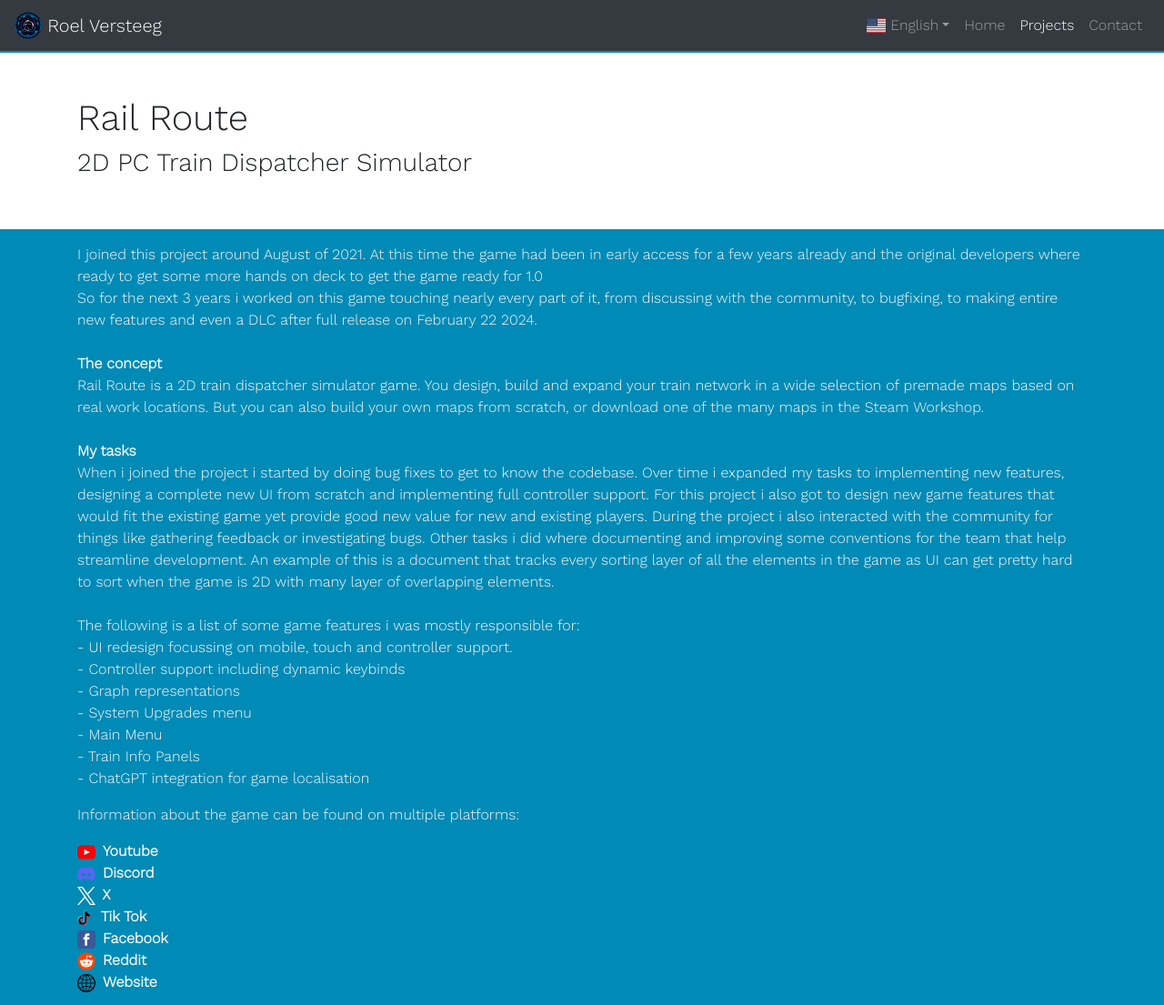
After one commit to Rovexx/Portfolio_website, a PHP site: page /projects/misc/rail_route.php in a window 1280 px wide. The commit adds this page. Shown: the top 1105 px of the page at 91% size. Run offline with PHP 8.4, Linux system fonts and the light colour scheme.

Commit message:
Added Rail Route game, updated some icons and fixed page error

```diff
--- /dev/null
+++ b/projects/misc/rail_route.php
@@ -0,0 +1,180 @@
+<?php include_once '../../includes/head.php';?>
+  <body>
+    <!-- Include navbar -->
+    <?php include_once '../../includes/navbar.php';?>
+
+    <div class="container my-5">
+      <div class="row">
+        <div class="col">
+          <h1>Rail Route</h1>
+          <h3>2D PC Train Dispatcher Simulator</h3>
+        </div>
+      </div>
+    </div>
+    <div class="bg-blue">
+      <div class="container">
+        <div class="row">
+          <div class="col mt-3 text-light">
+          <?php if ($_SESSION['lang'] == "nl") { ?>
+            <p>
+              Rond augustus 2021 sloot ik mij aan bij dit project. Op dat moment was de game al een paar jaar in vroege toegang en de oorspronkelijke ontwikkelaars stonden klaar om wat meer handen aan dek te krijgen om de game klaar te maken voor 1.0<br>
+              De volgende drie jaar heb ik aan deze game gewerkt waarbij ik bijna elk onderdeel ervan heb aangepakt, van discussies met de community tot het oplossen van bugs, tot het maken van geheel nieuwe functionaliteiten en zelfs een DLC na de volledige release op 22 februari 2024.<br>
+              <br>
+              <span class="font-weight-bold">Het concept</span><br>
+              Rail Route is een 2D trein verkeersleider simulatie spel. Je ontwerpt, bouwt, en breid je train netwerk uit in een ruime selectie aan kaarten, gebaseeerd op echte locaties.
+              Je kunt ook je eigen kaarten maken of een van de vele kaarten downloaden via de Steam Workshop.<br>
+              <br>
+              <span class="font-weight-bold">Mijn taken</span><br>
+              Toen ik bij het project kwam, begon ik met het oplossen van bugs om de codebase te leren kennen. In de loop van de tijd heb ik mijn taken uitgebreid met het implementeren van nieuwe functionaliteiten, het helemaal opnieuw ontwerpen van een compleet nieuwe gebruikersinterface
+              en het implementeren van volledige controllerondersteuning.
+              Voor dit project heb ik ook nieuwe spelfuncties ontworpen die bij het bestaande spel zouden passen en toch een goede nieuwe waarde zouden bieden voor zowel nieuwe als bestaande spelers.
+              Tijdens het project heb ik ook contact gehad met de community voor zaken als het verzamelen van feedback of het onderzoeken van bugs.
+              Andere taken die ik deed, waren het documenteren en verbeteren van enkele conventies voor het team die de ontwikkeling helpen stroomlijnen.
+              Een voorbeeld hiervan is een document dat elke sorteerlaag van alle elementen in het spel bijhoudt, omdat de gebruikersinterface behoorlijk moeilijk te sorteren kan zijn als het spel 2D is met veel lagen overlappende elementen.<br>
+              <br>
+              Hieronder volgt een lijst met enkele gamefuncties waarvoor ik voornamelijk verantwoordelijk was:<br>
+              - Herontwerp van de gebruikersinterface met de nadruk op ondersteuning voor mobiel, touch en controller.<br>
+              - Controllerondersteuning inclusief dynamische sneltoetsen<br>
+              - Grafiekweergaven<br>
+              - Systeemupgrades-menu<br>
+              - Hoofdmenu<br>
+              - Treininfopanelen<br>
+              - ChatGPT-integratie voor gamelokalisatie<br>
+            </p>
+          <?php } else { ?>
+            <p>
+              I joined this project around August of 2021. At this time the game had been in early access for a few years already and the original developers where ready to get some more hands on deck to get the game ready for 1.0<br>
+              So for the next 3 years i worked on this game touching nearly every part of it, from discussing with the community, to bugfixing, to making entire new features and even a DLC after full release on February 22 2024.<br>
+              <br>
+              <span class="font-weight-bold">The concept</span><br>
+              Rail Route is a 2D train dispatcher simulator game. You design, build and expand your train network in a wide selection of premade maps based on real work locations.
+              But you can also build your own maps from scratch, or download one of the many maps in the Steam Workshop.<br>
+              <br>
+              <span class="font-weight-bold">My tasks</span><br>
+              When i joined the project i started by doing bug fixes to get to know the codebase. Over time i expanded my tasks to implementing new features, designing a complete new UI from scratch and implementing full controller support.
+              For this project i also got to design new game features that would fit the existing game yet provide good new value for new and existing players.
+              During the project i also interacted with the community for things like gathering feedback or investigating bugs.
+              Other tasks i did where documenting and improving some conventions for the team that help streamline development.
+              An example of this is a document that tracks every sorting layer of all the elements in the game as UI can get pretty hard to sort when the game is 2D with many layer of overlapping elements.<br>
+              <br>
+              The following is a list of some game features i was mostly responsible for:<br>
+              - UI redesign focussing on mobile, touch and controller support.<br>
+              - Controller support including dynamic keybinds<br>
+              - Graph representations<br>
+              - System Upgrades menu<br>
+              - Main Menu<br>
+              - Train Info Panels<br>
+              - ChatGPT integration for game localisation<br>
+            </p>
+          <?php } ?>
+          </div>
+        </div>
+        <!-- Links -->
+        <div class="row justify-content-md-center text-light">
+          <div class="col-sm">
+            <p>
+            <?php if ($_SESSION['lang'] == "nl") { ?>
+              Informatie over de game is op verschillende locaties te vinden:
+            <?php } else { ?>
+              Information about the game can be found on multiple platforms:
+            <?php } ?>
+            </p>
+            <ul class="list-unstyled text-small">
+              <li><a href="https://www.youtube.com/@railroute" rel="noopener noreferrer" target="_blank" class="text-light font-weight-bold"><img class="socialicons pr-2" src="/content/logos/icon_youtube.svg">Youtube</a></li>
+              <li><a href="https://discord.com/invite/railroute" rel="noopener noreferrer" target="_blank" class="text-light font-weight-bold"><img class="socialicons pr-2" src="/content/logos/icon_discord.svg">Discord</a></li>
+              <li><a href="https://x.com/RailRouteGame" rel="noopener noreferrer" target="_blank" class="text-light font-weight-bold"><img class="socialicons pr-2" src="/content/logos/icon_x.svg">X</a></li>
+              <li><a href="https://www.tiktok.com/@railroutegame" rel="noopener noreferrer" target="_blank" class="text-light font-weight-bold"><img class="socialicons pr-2" src="/content/logos/icon_tiktok.svg">Tik Tok</a></li>
+              <li><a href="https://www.facebook.com/RailRouteGame" rel="noopener noreferrer" target="_blank" class="text-light font-weight-bold"><img class="socialicons pr-2" src="/content/logos/icon_facebook.svg">Facebook</a></li>
+              <li><a href="https://www.reddit.com/r/RailRoute/" rel="noopener noreferrer" target="_blank" class="text-light font-weight-bold"><img class="socialicons pr-2" src="/content/logos/icon_reddit.svg">Reddit</a></li>
+              <li><a href="https://railroute.eu/" rel="noopener noreferrer" target="_blank" class="text-light font-weight-bold"><img class="socialicons pr-2" src="/content/logos/icon_internet.svg">Website</a></li>
+            </ul>
+          </div>
+        </div>
+        <!-- Video -->
+        <div class="background-blue">
+          <div class="col-md-10 offset-md-1 justify-content-center">
+            <div class="video-container">
+              <iframe
+                title="Rail Route 1.0 Release trailer"
+                src="https://www.youtube.com/embed/aipDdgzpyNA"
+                frameborder="0"
+                allow="accelerometer; autoplay; encrypted-media; gyroscope; picture-in-picture"
+                allowfullscreen>
+              </iframe>
+            </div>
+          </div>
+        </div>
+        <br>
+        <!-- Images -->
+        <div id="carouselIndicators" class="carousel slide" data-ride="carousel">
+          <ol class="carousel-indicators">
+            <li data-target="#carouselIndicators" data-slide-to="0" class="active"></li>
+            <li data-target="#carouselIndicators" data-slide-to="1"></li>
+          </ol>
+          <div class="carousel-inner">
+            <div class="carousel-item active">
+              <img src="/content/projecten/misc/rail_route/rail_route_2.jpg" class="d-block w-100">
+            </div>
+            <div class="carousel-item">
+              <img src="/content/projecten/misc/rail_route/rail_route_3.jpg" class="d-block w-100">
+            </div>
+            <div class="carousel-item">
+              <img src="/content/projecten/misc/rail_route/rail_route_4.jpg" class="d-block w-100">
+            </div>
+            <div class="carousel-item">
+              <img src="/content/projecten/misc/rail_route/rail_route_5.jpg" class="d-block w-100">
+            </div>
+            <div class="carousel-item">
+              <img src="/content/projecten/misc/rail_route/rail_route_6.jpg" class="d-block w-100">
+            </div>
+            <div class="carousel-item">
+              <img src="/content/projecten/misc/rail_route/rail_route_7.jpg" class="d-block w-100">
+            </div>
+          </div>
+          <a class="carousel-control-prev" href="#carouselIndicators" role="button" data-slide="prev">
+            <span class="carousel-control-prev-icon" aria-hidden="true"></span>
+            <span class="sr-only">Previous</span>
+          </a>
+          <a class="carousel-control-next" href="#carouselIndicators" role="button" data-slide="next">
+            <span class="carousel-control-next-icon" aria-hidden="true"></span>
+            <span class="sr-only">Next</span>
+          </a>
+        </div>
+        <div class="row my-4">
+          <div class="col">
+            <p class="font-weight-bolder text-right text-uppercase">
+              <?= $lang['client']; ?><br>
+              <?= $lang['programmingLanguage']; ?><br>
+              <?= $lang['projectDuration']; ?><br>
+              <?= $lang['programs']; ?><br>
+              PLATFORM
+            </p>
+          </div>
+          <div class="col">
+            <p class="text-left text-light">
+              Freelance<br>
+              C#<br>
+              3 Years<br>
+              Unity<br>
+              (Steam) Windows, Mac, Linux, Steam Deck
+            </p>
+          </div>
+        </div>
+      </div>
+    </div>
+    <div class="bg-dark">
+      <br>
+      <!-- Include footer -->
+      <?php include_once '../../includes/footer.php';?>
+    </div>
+    <!-- Include scripts -->
+    <?php include_once '../../includes/scripts.html';?>
+  </body>
+  <script>
+    $(document).ready(function () {
+      $('#nav_home').removeClass('active');
+      $('#nav_projects').addClass('active');
+      $('#nav_contact').removeClass('active');
+    });
+  </script>
+</html>
--- a/projects/school/live_inc.php
+++ b/projects/school/live_inc.php
@@ -55,7 +55,7 @@
               Live Inc. is a 2 vs 2 multiplayer game set in the 80s. It involves 2 teams, the infiltrators who have to break into an office of the corporation Live Inc to collect evidence that the company has bad intentions.<br>
               The opposing team takes on the role of Live Inc.'s security and has to catch the opposing team.<br>
               <br>
-              <span class="font-weight-bold">Mijn taken</span><br>
+              <span class="font-weight-bold">My tasks</span><br>
               During this project I looked at how I could implement multiplayer in a Unity game. I chose to use SteamWorks and Mirror for this purpose.
               These are frameworks that make it possible to create a multiplayer game without having to host a server, or let your player do port-forwarding.<br>
               <br>
```
Also changed, not shown: index.php (+22 -5 lines), projects.php (+17 -2 lines), content/logos/icon_tiktok.svg (added), content/logos/icon_x.svg (added), content/projecten/misc/rail_route/rail_route_1.jpg (added), content/projecten/misc/rail_route/rail_route_2.jpg (added), content/projecten/misc/rail_route/rail_route_3.jpg (added), content/projecten/misc/rail_route/rail_route_4.jpg (added), content/projecten/misc/rail_route/rail_route_5.jpg (added), content/projecten/misc/rail_route/rail_route_6.jpg (added), content/projecten/misc/rail_route/rail_route_7.jpg (added).
